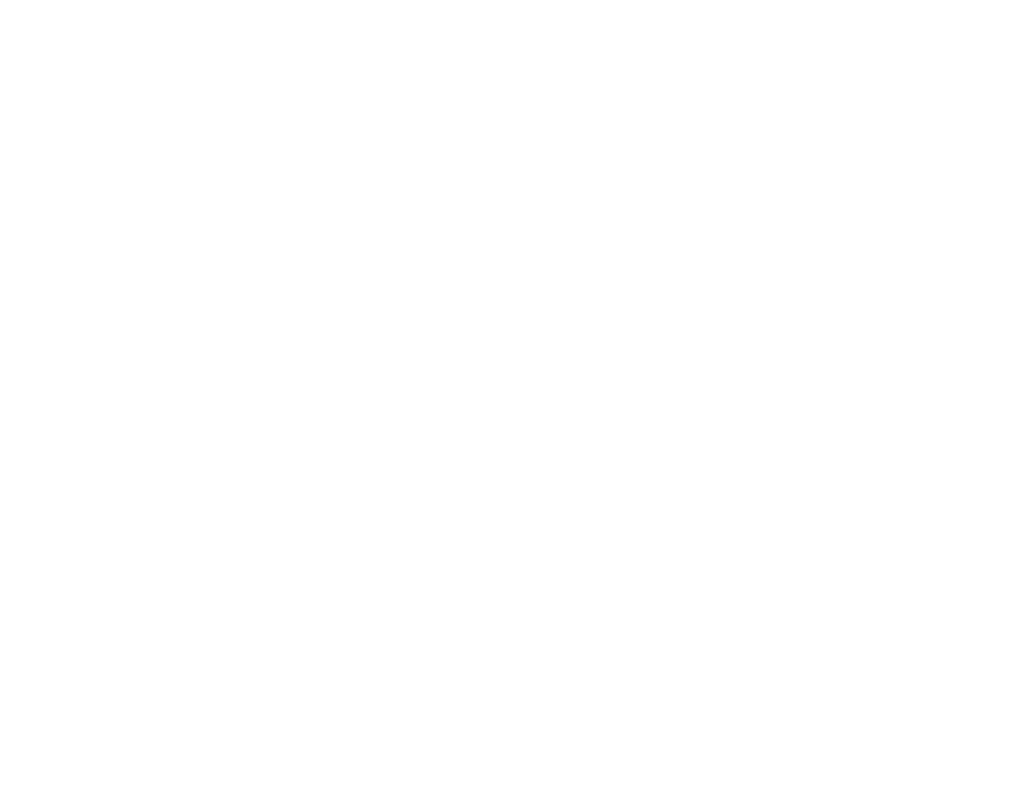
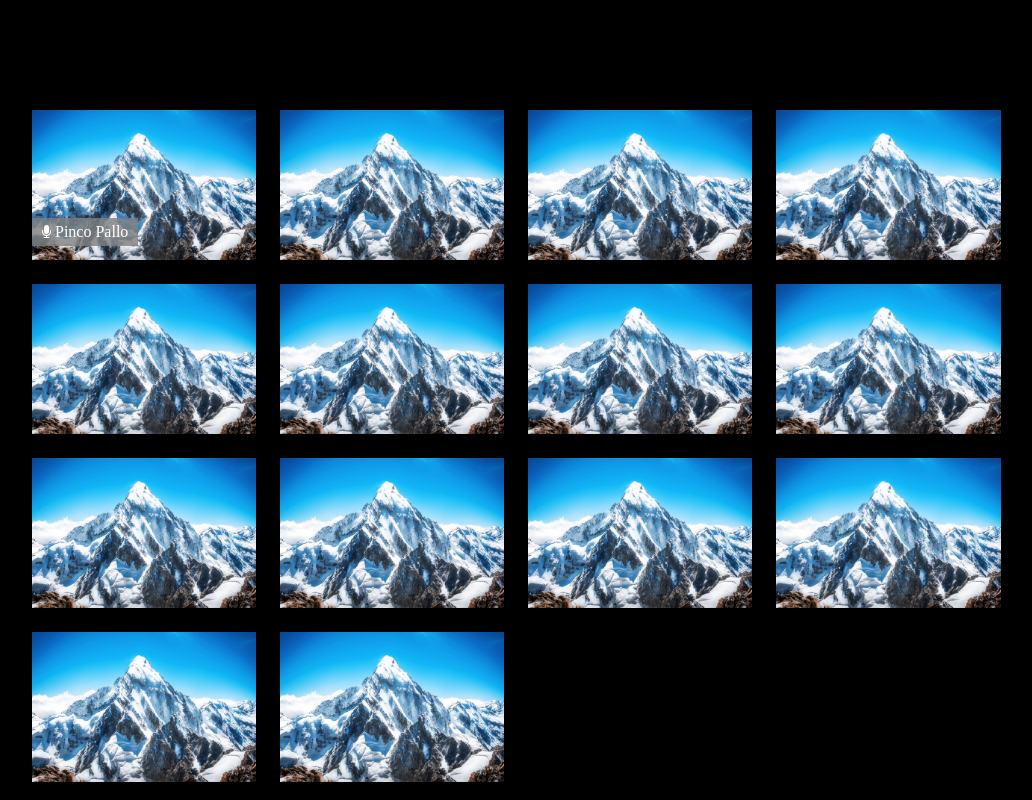
Before and after one commit to AndVig/html-css-zoom, a plain HTML site: page index.html in a window 1280 px wide. Shown: the whole page, without its empty margins (42-1074 px from the left). Drawn offline with Linux system fonts and the light colour scheme.

Commit message:
add container with images and label

```diff
--- a/css/syle.css
+++ b/css/syle.css
@@ -3,3 +3,40 @@
     padding: 0;
     box-sizing: border-box;
 }
+
+.row{
+    display: flex;
+    flex-wrap:wrap ;
+}
+.container{
+    max-width: 90vw;
+    margin: 100px auto 0 auto;
+
+}
+.col100{
+    width: 100%;
+}
+.img{
+    height: 150px;
+    z-index: 1;
+
+    bottom: 0;
+}
+.img-cont{
+    position: relative;
+    width: fit-content;
+    display: inline-block;
+    margin: 10px 10px;
+}
+.black{
+    background-color: black;
+}
+.label{
+    background-color: rgba(128, 128, 128, 0.8);
+    color: white;
+    position: absolute;
+    left: 0;
+    bottom: 18px;
+    z-index: 2;
+    padding: 5px 10px;
+}
--- a/index.html
+++ b/index.html
@@ -3,10 +3,68 @@
 <head>
     <meta charset="UTF-8">
     <meta name="viewport" content="width=device-width, initial-scale=1.0">
+
     <link rel="stylesheet" href="./css/syle.css">
+    <link rel="stylesheet" href="https://cdnjs.cloudflare.com/ajax/libs/font-awesome/4.7.0/css/font-awesome.min.css">
     <title>Document</title>
 </head>
-<body>
+<body class="black">
+    <!--Inizio Main-->
+    <main class="black">
+        <div class="container">
+            <div class="row">
+                <div class="col100">
+                    <div class="img-cont">
+                        <img class="img" src="./img/id.jpg" alt="">
+                        <div class="label"><i style="font-size:14px" class="fa">&#xf130;</i> Pinco Pallo</div>
+                    </div>
+                    <div class="img-cont">
+                        <img class="img" src="./img/id.jpg" alt="">
+                    </div>
+                    <div class="img-cont">
+                        <img class="img" src="./img/id.jpg" alt="">
+                    </div>
+                    <div class="img-cont">
+                        <img class="img" src="./img/id.jpg" alt="">
+                    </div>
+                    <div class="img-cont">
+                        <img class="img" src="./img/id.jpg" alt="">
+                    </div>
+                    <div class="img-cont">
+                        <img class="img" src="./img/id.jpg" alt="">
+                    </div>
+                    <div class="img-cont">
+                        <img class="img" src="./img/id.jpg" alt="">
+                    </div>
+                    <div class="img-cont">
+                        <img class="img" src="./img/id.jpg" alt="">
+                    </div>
+                    <div class="img-cont">
+                        <img class="img" src="./img/id.jpg" alt="">
+                    </div>
+                    <div class="img-cont">
+                        <img class="img" src="./img/id.jpg" alt="">
+                    </div>
+                    <div class="img-cont">
+                        <img class="img" src="./img/id.jpg" alt="">
+                    </div>
+                    <div class="img-cont">
+                        <img class="img" src="./img/id.jpg" alt="">
+                    </div>
+                    <div class="img-cont">
+                        <img class="img" src="./img/id.jpg" alt="">
+                    </div>
+                    <div class="img-cont">
+                        <img class="img" src="./img/id.jpg" alt="">
+                    </div>
+                </div>
 
+            </div>
+
+        </div>
+    </main>
+    <footer>
+
+    </footer>
 </body>
 </html>
```
Also changed, not shown: img/id.jpg (added).
